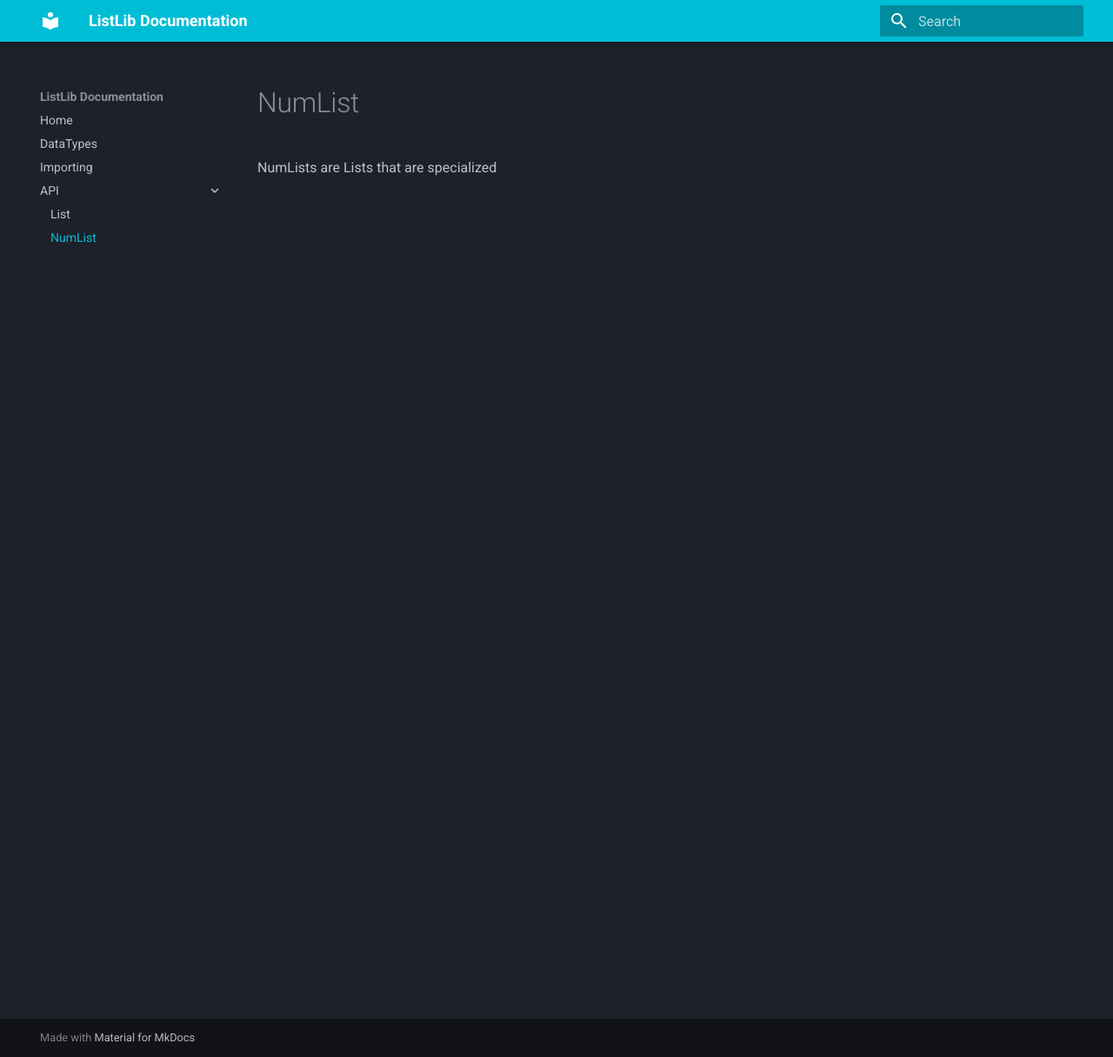
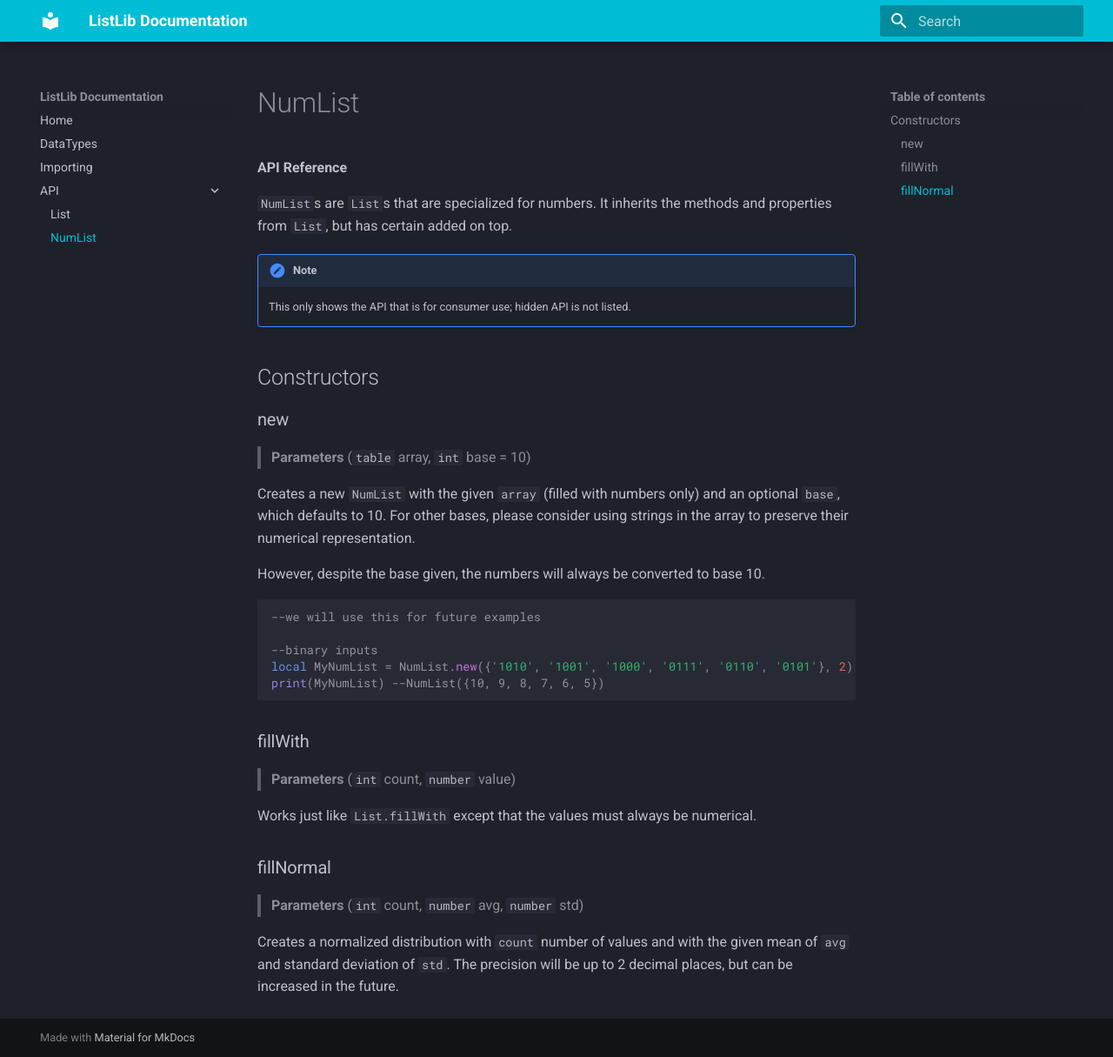
Before and after one commit to krishpatel2067/ListLib, an MkDocs documentation site: the page built from docs/numlist.md, in a window 1280 px wide and 1215 px high. Shown: the whole window at 87% size. Built offline with MkDocs 1.6.1 and Material for MkDocs 9.7.7, drawn with Linux system fonts in a browser that asks for light colours.

Commit message:
numlist; constructors init

````diff
--- a/docs/numlist.md
+++ b/docs/numlist.md
@@ -1,3 +1,31 @@
 # NumList
+**API Reference**
 
-NumLists are Lists that are specialized
+`NumList`s are `List`s that are specialized for numbers. It inherits the methods and properties from `List`, but has certain added on top.
+
+!!! Note
+    This only shows the API that is for consumer use; hidden API is not listed.
+## Constructors
+### new
+> **Parameters** (`table` array, `int` base = 10)
+
+Creates a new `NumList` with the given `array` (filled with numbers only) and an optional `base`, which defaults to 10. For other bases, please consider using strings in the array to preserve their numerical representation.
+
+However, despite the base given, the numbers will always be converted to base 10.
+
+```lua
+--we will use this for future examples
+
+--binary inputs
+local MyNumList = NumList.new({'1010', '1001', '1000', '0111', '0110', '0101'}, 2) --must include 2, else it will error!
+print(MyNumList) --NumList({10, 9, 8, 7, 6, 5})
+```
+### fillWith
+> **Parameters** (`int` count, `number` value)
+
+Works just like `List.fillWith` except that the values must always be numerical.
+
+### fillNormal
+> **Parameters** (`int` count, `number` avg, `number` std)
+
+Creates a normalized distribution with `count` number of values and with the given mean of `avg` and standard deviation of `std`. The precision will be up to 2 decimal places, but can be increased in the future.
````
Also changed, not shown: docs/list.md (+2 -2 lines).
